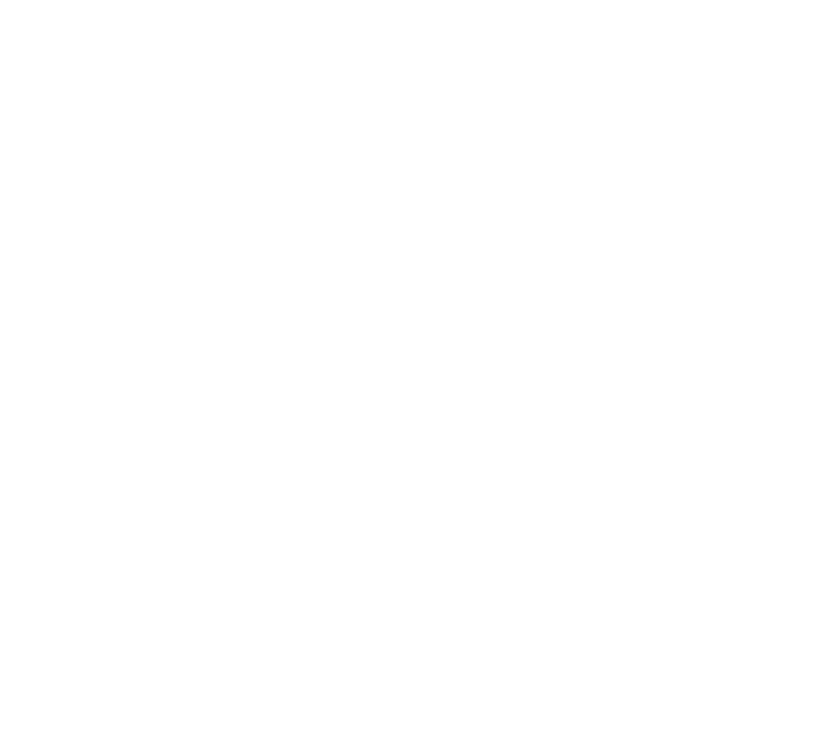
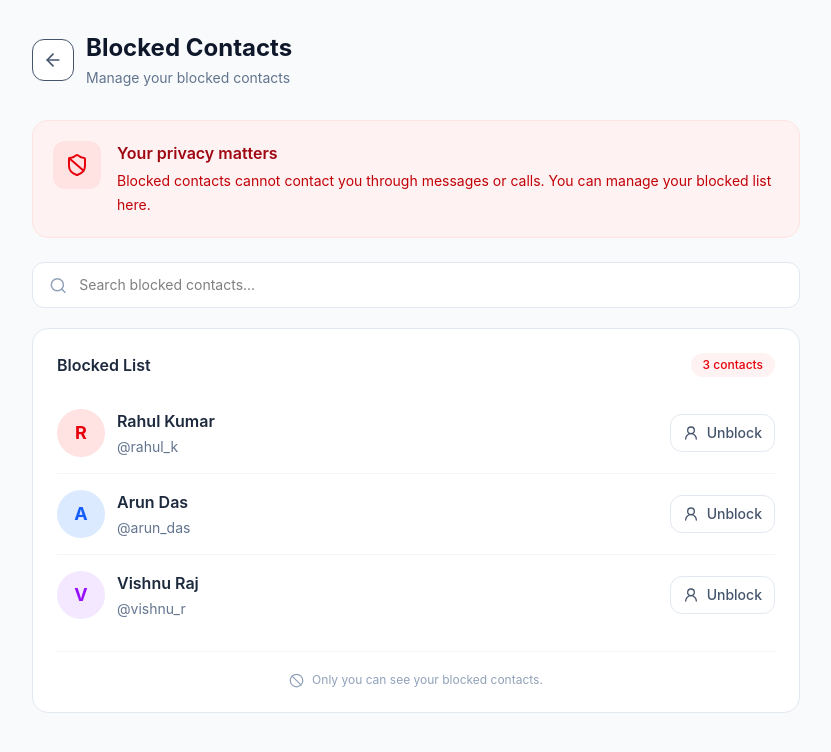
Before and after one commit to muhammed-rasiq/Pingly, a React (Vite) app: page /blocked-contacts in a window 1280 px wide. Before the commit this address had no page. Shown: the top 752 px of the page, without its empty margins (224-1055 px from the left). Built offline with nearby package versions, Linux system fonts and the light colour scheme.

Commit message:
completed blocked-contacts page UI

```diff
--- a/src/App.tsx
+++ b/src/App.tsx
@@ -14,6 +14,7 @@
 import EditProfile from './page/EditProfile'
 import ChatSearch from './page/ChatSearch'
 import ArchivedChats from './page/ArchivedChats'
+import BlockedContacts from './page/BlockedContacts'
 
 function App() {
 
@@ -36,6 +37,7 @@
       <Route path='editProfile' element={<EditProfile/>}/>
       <Route path='chatSearch' element={<ChatSearch/>}/>
       <Route path='archivedChats' element={<ArchivedChats/>}/>
+      <Route path="blocked-contacts" element={<BlockedContacts />} />
 
 
 
--- /dev/null
+++ b/src/page/BlockedContacts.tsx
@@ -0,0 +1,132 @@
+import React from 'react';
+import { ArrowLeft, ShieldBan, Search, UserRound, Ban } from "lucide-react";
+
+function BlockedContacts() {
+    const contacts = [
+    {
+      name: "Rahul Kumar",
+      username: "@rahul_k",
+      avatar: "R",
+      color: "bg-red-100 text-red-600",
+    },
+    {
+      name: "Arun Das",
+      username: "@arun_das",
+      avatar: "A",
+      color: "bg-blue-100 text-blue-600",
+    },
+    {
+      name: "Vishnu Raj",
+      username: "@vishnu_r",
+      avatar: "V",
+      color: "bg-purple-100 text-purple-600",
+    },
+  ];
+  return (
+    <>
+
+
+     <div className="min-h-screen bg-slate-50 p-4 sm:p-8">
+      <div className="mx-auto max-w-3xl">
+
+        {/* Header */}
+        <div className="mb-8 flex items-center gap-3">
+          <button className="rounded-xl border bg-white p-2.5 text-slate-600">
+            <ArrowLeft size={20} />
+          </button>
+
+          <div>
+            <h1 className="text-2xl font-bold text-slate-900">
+              Blocked Contacts
+            </h1>
+            <p className="mt-1 text-sm text-slate-500">
+              Manage your blocked contacts
+            </p>
+          </div>
+        </div>
+
+        {/* Information Card */}
+        <div className="mb-6 flex items-start gap-4 rounded-2xl border border-red-100 bg-red-50 p-5">
+          <div className="rounded-xl bg-red-100 p-3 text-red-600">
+            <ShieldBan size={24} />
+          </div>
+
+          <div>
+            <h2 className="font-semibold text-red-800">
+              Your privacy matters
+            </h2>
+            <p className="mt-1 text-sm leading-6 text-red-700">
+              Blocked contacts cannot contact you through messages or calls.
+              You can manage your blocked list here.
+            </p>
+          </div>
+        </div>
+
+        {/* Search */}
+        <div className="mb-5 flex items-center gap-3 rounded-xl border border-slate-200 bg-white px-4 py-3">
+          <Search size={19} className="text-slate-400" />
+          <input
+            type="text"
+            placeholder="Search blocked contacts..."
+            className="w-full bg-transparent text-sm outline-none"
+          />
+        </div>
+
+        {/* Contacts List */}
+        <div className="rounded-2xl border border-slate-200 bg-white p-4 sm:p-6">
+          <div className="mb-4 flex items-center justify-between">
+            <h2 className="font-semibold text-slate-800">
+              Blocked List
+            </h2>
+
+            <span className="rounded-full bg-red-50 px-3 py-1 text-xs font-medium text-red-600">
+              {contacts.length} contacts
+            </span>
+          </div>
+
+          <div className="divide-y divide-slate-100">
+            {contacts.map((contact) => (
+              <div
+                key={contact.username}
+                className="flex items-center gap-3 py-4"
+              >
+                <div
+                  className={`flex h-12 w-12 shrink-0 items-center justify-center rounded-full text-lg font-bold ${contact.color}`}
+                >
+                  {contact.avatar}
+                </div>
+
+                <div className="min-w-0 flex-1">
+                  <h3 className="font-semibold text-slate-800">
+                    {contact.name}
+                  </h3>
+                  <p className="mt-1 text-sm text-slate-500">
+                    {contact.username}
+                  </p>
+                </div>
+
+                <button className="flex items-center gap-2 rounded-xl border border-slate-200 px-3 py-2 text-sm font-medium text-slate-600 transition hover:border-indigo-200 hover:bg-indigo-50 hover:text-indigo-600">
+                  <UserRound size={16} />
+                  <span>Unblock</span>
+                </button>
+              </div>
+            ))}
+          </div>
+
+          {/* Footer */}
+          <div className="mt-4 flex items-center justify-center gap-2 border-t border-slate-100 pt-5 text-xs text-slate-400">
+            <Ban size={15} />
+            Only you can see your blocked contacts.
+          </div>
+        </div>
+
+      </div>
+    </div>
+
+
+
+    </>
+  );
+}
+
+export default BlockedContacts;
```
